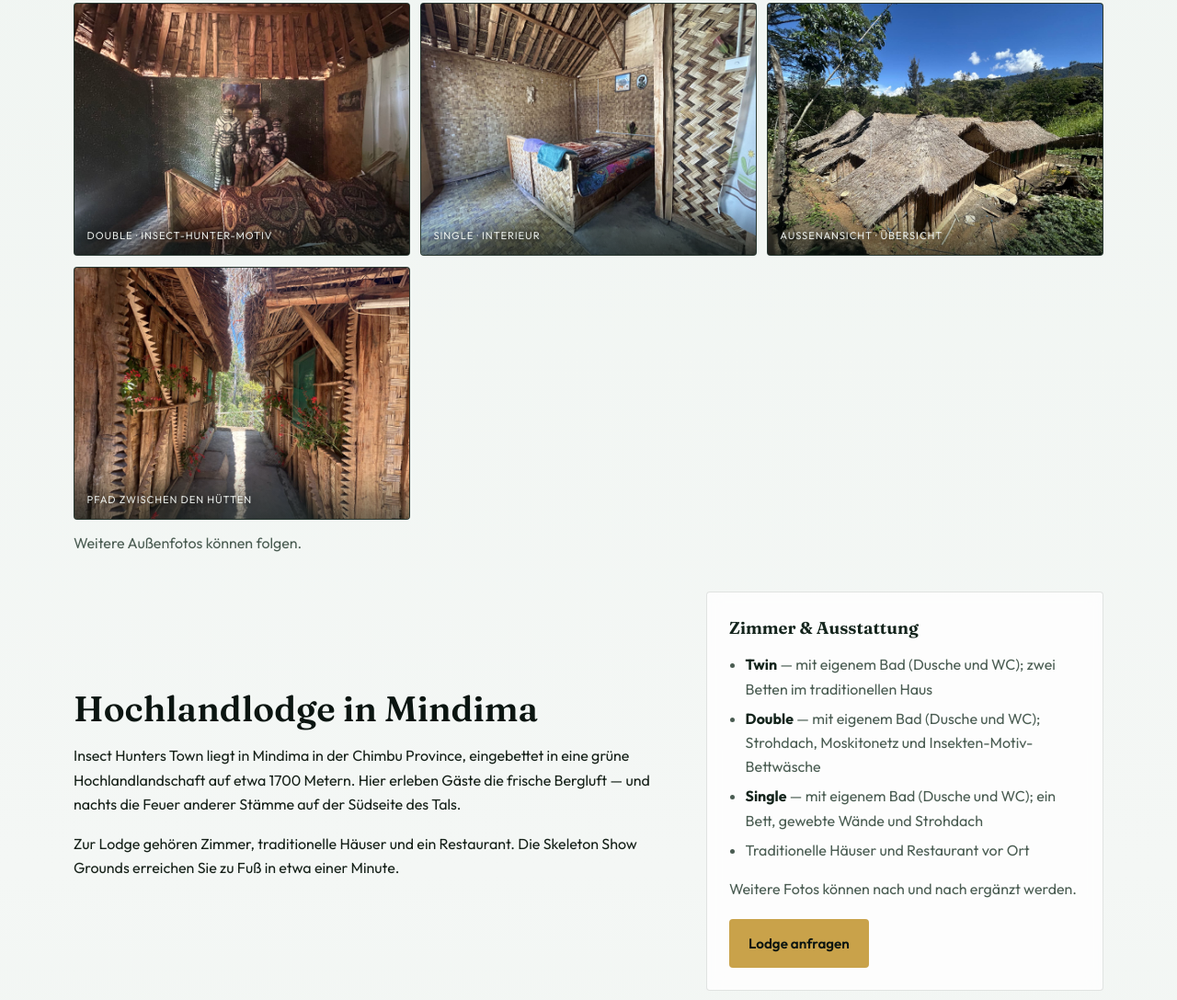
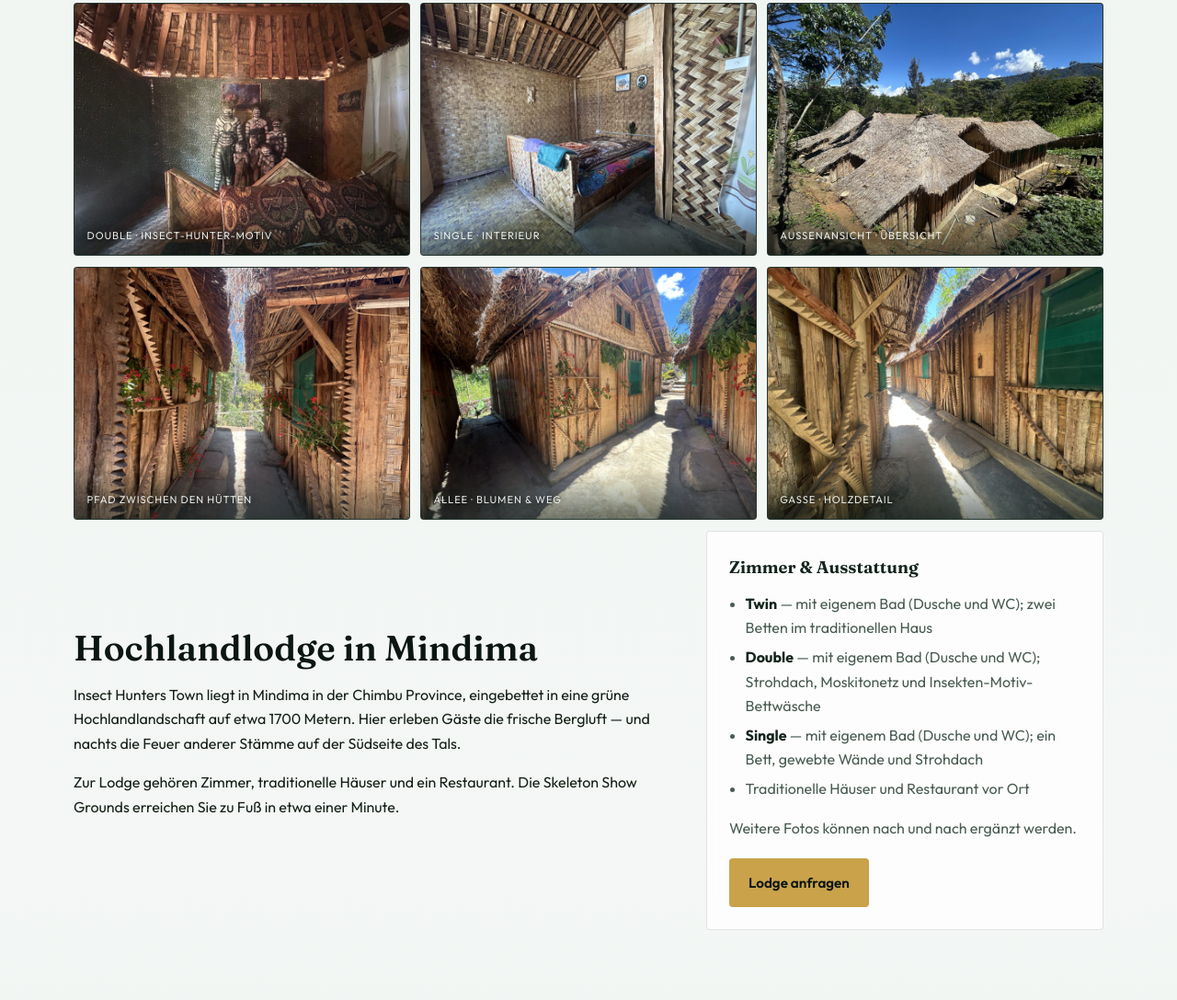
Before and after one commit to jari-alt/PNG, a website: page public/lodge.html in a window 1280 px wide. Shown: the part 795-1882 px from the top of the page at 92% size. Drawn offline with Linux system fonts and the light colour scheme.

Commit message:
Add lodge alley exterior photos to galleries
Web-optimized alley shots on Lodge exterior gallery and home
teaser alongside the existing overview.

Co-authored-by: jari.aurel <jari.aurel@gmx.net>

```diff
--- a/public/lodge.html
+++ b/public/lodge.html
@@ -124,8 +124,29 @@
             >
             <figcaption>Pfad zwischen den Hütten</figcaption>
           </figure>
+          <figure class="gallery-item gallery-item--photo">
+            <img
+              src="assets/lodge/exterior-alley-01.jpg"
+              width="1600"
+              height="1200"
+              alt="Strohdach-Hütten entlang eines gepflasterten Wegs mit Blumen und blauem Himmel"
+              loading="lazy"
+              decoding="async"
+            >
+            <figcaption>Allee · Blumen &amp; Weg</figcaption>
+          </figure>
+          <figure class="gallery-item gallery-item--photo">
+            <img
+              src="assets/lodge/exterior-alley-02.jpg"
+              width="1600"
+              height="1200"
+              alt="Schmale Gasse zwischen Hütten mit Sägezahn-Holzfassade und grünen Fensterläden"
+              loading="lazy"
+              decoding="async"
+            >
+            <figcaption>Gasse · Holzdetail</figcaption>
+          </figure>
         </div>
-        <p class="muted reveal" style="margin:0 0 2.5rem">Weitere Außenfotos können folgen.</p>
 
         <div class="intro-grid">
           <div class="reveal">
```
Also changed, not shown: public/index.html (+6 -6 lines), public/assets/lodge/exterior-alley-01.jpg (added), public/assets/lodge/exterior-alley-02.jpg (added).
